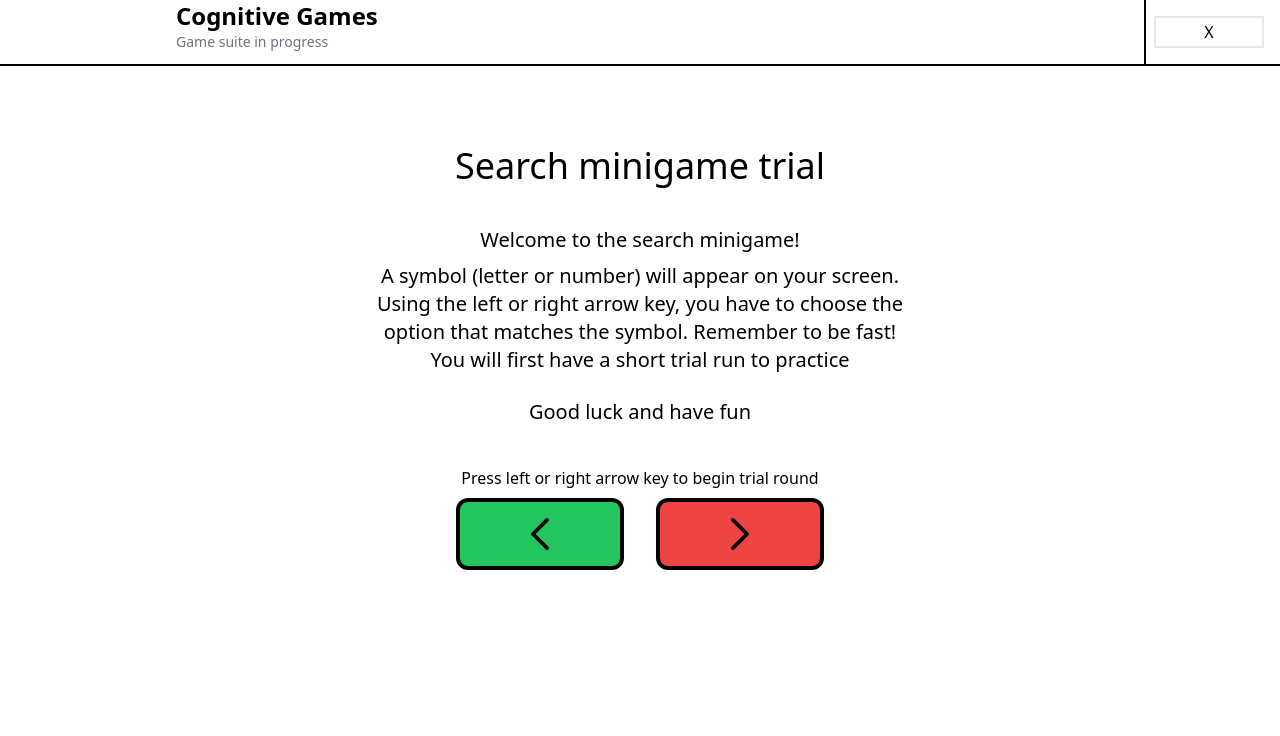
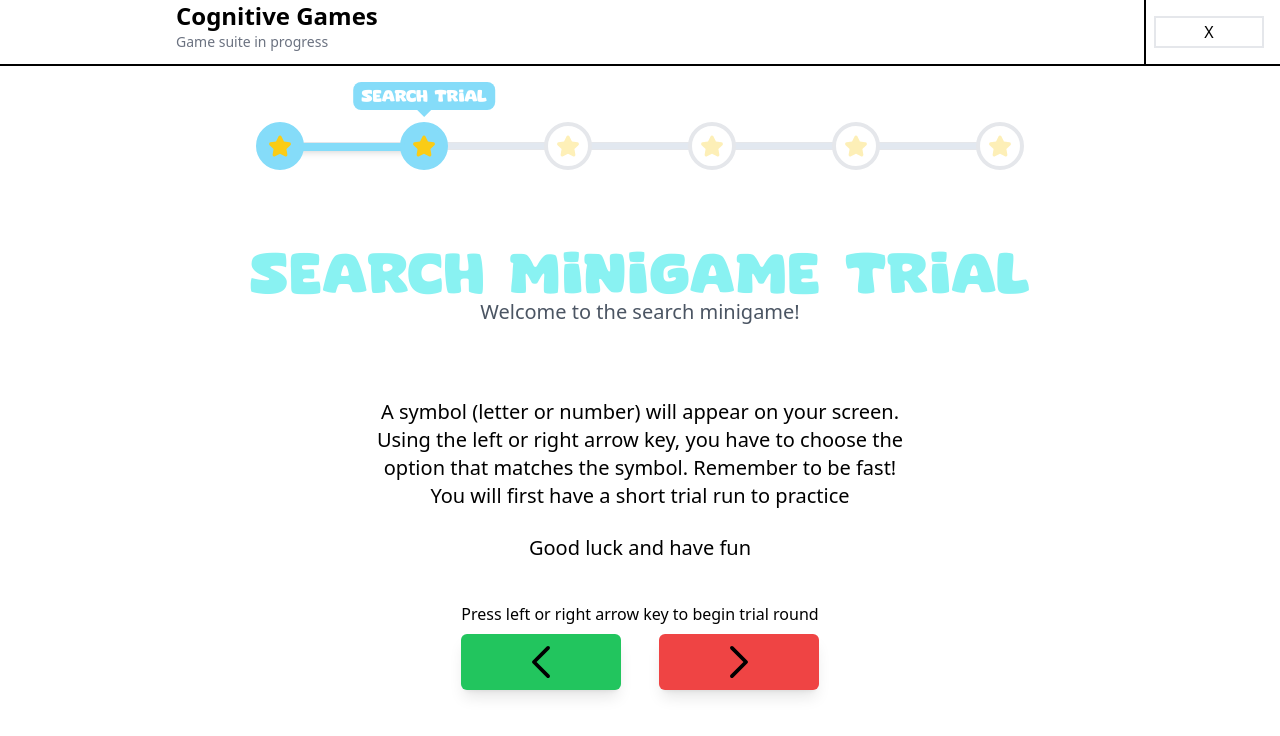
Before and after one commit to safinazbg/Panum-games, a Vue app: page /MentalSpeed in a window 1280 px wide. Both pictures are taken after a click on the button "Go to search game". Shown: the top 736 px of the page. Built offline with nearby package versions, Linux system fonts and the light colour scheme.

Commit message:
added progressbar to mental speed and updated UI for games

```diff
--- a/src/assets/main.css
+++ b/src/assets/main.css
@@ -2,16 +2,29 @@
 @tailwind components;
 @tailwind utilities;
 
+/** {*/
+/*    @apply font-custom*/
+/*}*/
+
+
+.gamifiedButtonMentalSpeedRed {
+    @apply px-5 select-none py-3 bg-red-500 w-40 flex justify-center rounded-md  shadow-lg  text-white transition-all duration-200 ease-in-out hover:opacity-80 active:transform active:scale-95
+}
+.gamifiedButtonMentalSpeedGreen {
+    @apply px-5 select-none py-3 flex justify-center bg-green-500 w-40 rounded-md  shadow-lg  text-white transition-all duration-200 ease-in-out hover:opacity-80 active:transform active:scale-95
+}
 
 .gamifiedButton {
-    @apply px-5 py-3 rounded-md  shadow-lg  text-white transition-all duration-200 ease-in-out bg-gradient-to-r from-blue-400 to-[#85DCF9]  hover:opacity-80 active:transform active:scale-95
+    @apply px-5 select-none py-3 rounded-md  shadow-lg  text-white transition-all duration-200 ease-in-out bg-gradient-to-r from-blue-400 to-[#85DCF9]  hover:opacity-80 active:transform active:scale-95
 }
 
 .gamifiedh1 {
-    -webkit-text-stroke-width: 1px;
-    -webkit-text-stroke-color: rgb(106,78,58,1);
-    @apply text-white font-custom lg:text-5xl text-3xl tracking-wide drop-shadow-[-3px_4px_0px_rgba(106,78,58,1)]
+
+    @apply text-[#89f2f2] font-custom lg:text-5xl text-3xl tracking-wide
 }
+/*-webkit-text-stroke-width: 1px;*/
+/*-webkit-text-stroke-color: rgb(106,78,58,1);*/
+/*drop-shadow-[-3px_4px_0px_rgba(106,78,58,1)]*/
 .gamifiedButtonDisabled{
     @apply px-5 py-3 rounded-md  shadow-lg font-semibold text-white transition-all duration-200 ease-in-out bg-gradient-to-r from-blue-400 to-[#85DCF9]  opacity-50 cursor-not-allowed
 }
--- a/src/components/LInfo.vue
+++ b/src/components/LInfo.vue
@@ -6,7 +6,7 @@
       <div class="text-center rounded-xl font-custom pb-12 text-5xl bg-opacity-50 text-[#89f2f2] ">
         <slot name="title"></slot>
       </div>
-      <div class="pb-8 text-lg text-md font-custom px-10">
+      <div class="pb-8 text-md font-custom px-10">
         <slot name="body"></slot>
       </div>
       <div class="flex gamifiedButton self-center w-fit justify-center text-xl font-custom">
--- a/src/components/declarativeKnowledge/Progressbar.vue
+++ b/src/components/declarativeKnowledge/Progressbar.vue
@@ -1,5 +1,5 @@
 <template>
-  <div class="h-20 flex items-center relative w-full justify-between max-w-3xl ">
+  <div class="h-20 flex items-center relative w-full font-custom justify-between max-w-3xl ">
     <!--        <div class="border-gray-500"></div>-->
     <!--        <div class="border-red-500"></div>-->
     <!--        <div class="border-blue-500"></div>-->
@@ -19,7 +19,7 @@
 
     <div class="  relative " v-for="(style, view) in viewStyles" :key="view">
       <div
-          class="absolute -top-10 before:absolute before:border-l-transparent before:border-r-transparent before:border-r-8 before:border-l-8 before:border-t-[8px] before:border-[#85dcf9] before:top-[95%] before:left-1/2 before:-translate-x-1/2  text-white p-1 px-2 rounded-lg bg-[#85dcf9] font-semibold left-1/2 translate-y-5 -translate-x-1/2 whitespace-nowrap opacity-0 duration-500 transition-all"
+          class="absolute -top-10 text-sm before:absolute before:border-l-transparent before:border-r-transparent before:border-r-8 before:border-l-8 before:border-t-[8px] before:border-[#85dcf9] before:top-[95%] before:left-1/2 before:-translate-x-1/2  text-white p-1 px-2 rounded-lg bg-[#85dcf9]  left-1/2 translate-y-5 -translate-x-1/2 whitespace-nowrap opacity-0 duration-500 transition-all"
           :class="[{'opacity-100 !translate-y-0': currentView === view}]">
         {{ view }}
         <div class=""></div>
--- a/src/components/declarativeKnowledge/QuestionAll.vue
+++ b/src/components/declarativeKnowledge/QuestionAll.vue
@@ -1,14 +1,14 @@
 <template>
   <div>
 <!--    <div v-if="!showFeedback">-->
-      <p class="text-3xl my-4 h-16 grid place-items-center">
+      <p class="text-2xl my-4 h-16 grid place-items-center">
         {{ question && question.text }}
       </p>
       <hr />
       <div class="grid grid-cols-2 gap-6 my-6">
       <div v-for="(option, index) in question && shuffledOptions()" :key="index" >
         <button
-          class="gamifiedButton w-full h-24 capitalize text-xl text-white"
+          class="gamifiedButton w-full h-24 leading-tight capitalize text-lg text-white"
           @click="checkOption(option)"
         >
           {{ option }}
--- a/src/components/workingMemory/IntroductionModal.vue
+++ b/src/components/workingMemory/IntroductionModal.vue
@@ -8,7 +8,6 @@
     <template #body>
       <div class="flex justify-center w-full text-center ">
         <ol class="  list-decimal	">
-<!--        <ol class="  	">-->
           <li class="pb-2"> Colorful squares will appear one at a time. Pay close attention.</li>
           <li class="pb-2"> You have to keep track of the last location of each color.</li>
           <li class="pb-2"> At the end, you will be asked where each color last appeared.</li>
--- a/src/components/workingMemory/WorkingMemoryGame.vue
+++ b/src/components/workingMemory/WorkingMemoryGame.vue
@@ -9,8 +9,8 @@
   <div class="" v-if="!gameStarted" :class="{ 'blur-xl': !tutorialStarted }">
     <TutorialGame @tutorialEnd="showGameModal"/>
   </div>
-  <div class="absolute inset-0 button h-fit" @click="showGameModal">Skip turorial</div>
-  <div class="absolute top-12 button bg-blue-500 h-fit" @click="endGame">Skip level4</div>
+<!--  <div class="absolute inset-0 button h-fit" @click="showGameModal">Skip turorial</div>-->
+<!--  <div class="absolute top-12 button bg-blue-500 h-fit" @click="endGame">Skip level4</div>-->
 
   <GameModal :show="isShowGameModal" @start="startGame"/>
   <div v-if="gameStarted" :class="{ 'blur-xl': isShowGameModal || isEndGame  }">
--- a/src/views/MentalSpeed.vue
+++ b/src/views/MentalSpeed.vue
@@ -10,15 +10,17 @@
 
   >
     <div
-        class="WelcomePage container mx-auto flex flex-col items-center !k1:mx-12 fadeInAnimation my-10
+        class="WelcomePage container mx-auto flex h-full justify-between flex-col items-center !k1:mx-12 fadeInAnimation my-10
         backdrop-blur-2xl backdrop-brightness-125
-      rounded-3xl "
+      rounded-3xl  "
     >
+      <Progressbar :current-view="adjustedCurrentView"  :progress="progress"
+                   :view-styles="viewStyles"/>
       <div
-          v-if="view === 'welcome'"
+          v-if="view === 'Welcome'"
           class="title flex flex-col justify-evenly items-center h-full">
-        <h1 class="text-4xl text-center py-16">
-          Welcome to the Mental speed game!
+        <h1 class="gamifiedh1 text-center py-16">
+          Mental speed game!
         </h1>
         <p class="text-center w-1/2 text-xl">
           You will play a <b>search minigame</b> and a <b>comparison minigame</b>.
@@ -28,11 +30,8 @@
 
         <img src="../assets/mental.png" height="150" width="150" class="my-8 "/>
 
-<!--        <p class="">
-          Click the button to go to the instructions for the first game.
-        </p>-->
         <button
-            class="button w-auto text-lg rounded-md my-10 ease-in-out duration-300"
+            class="gamifiedButton"
             @click="next"
         >
           Go to search game
@@ -41,13 +40,13 @@
       </div>
 
       <div
-          v-if="view === 'trial1Intro'"
+          v-if="view === 'Search TrialIntro'"
           class="introPage container mx-auto flex flex-col items-center fadeInAnimation"
       >
-        <h2 class="text-4xl text-center py-10">
+        <h2 class="gamifiedh1 pt-16">
           Search minigame trial
         </h2>
-        <p class="text-xl text-center mb-2">Welcome to the search minigame!</p>
+        <p class="text-xl text-center mb-2 text-gray-600 pb-16">Welcome to the search minigame!</p>
         <p class="text-xl text-center ">
           A symbol (letter or number) will appear on your screen.</p>
         <p class="text-xl text-center ">
@@ -65,13 +64,13 @@
           </p>
           <div class="flex justify-between gap-x-8 mb-14">
             <button
-                class="greenButton"
+                class="gamifiedButtonMentalSpeedGreen"
                 @click="next"
             >
               <chevronIcon class="w-8 rotate-180"/>
             </button>
             <button
-                class="redButton"
+                class="gamifiedButtonMentalSpeedRed"
                 @click="next"
             >
               <chevronIcon class="w-8"/>
@@ -79,7 +78,7 @@
           </div>
         </div>
       </div>
-      <div v-if="view === 'trial1'" class="GamePage SelectedTask taskBox">
+      <div v-if="view === 'Search Trial'" class="GamePage SelectedTask taskBox">
         <div class="flex flex-col items-center justify-center pt-12 pb-6">
           <h1 class="text-4xl mb-14">
             Question:  {{ currentTaskQuestion.index + 1 }}
@@ -94,14 +93,14 @@
                 }}</span>
             </p>
           </div>
-          <div class="buttons flex space-x-8 mt-14">
+          <div class="buttons flex space-x-8 justify-center mt-14">
             <div class="text-center">
               <p class="mb-4 text-xl font-medium">
                 {{ currentTaskQuestion.btnLeft }}
               </p>
               <button
                   @click="next('equals')"
-                  class="greenButton"
+                  class="gamifiedButtonMentalSpeedGreen"
               >
                 <chevronIcon class="w-8 rotate-180"/>
               </button>
@@ -115,7 +114,7 @@
 
               <button
                   @click="next('notEquals')"
-                  class="redButton "
+                  class="gamifiedButtonMentalSpeedRed "
               >
                 <chevronIcon class="w-8"/>
               </button>
@@ -127,10 +126,10 @@
         </div>
       </div>
       <div
-          v-if="view === 'game1Intro'"
+          v-if="view === 'SearchIntro'"
           class="introPage container mx-auto flex flex-col items-center fadeInAnimation"
       >
-        <h2 class="text-3xl font-semibold text-center py-10">
+        <h2 class="gamifiedh1 text-center py-10 ">
           Well done!        </h2>
         <p class="text-xl text-center mt-6">Now the real challenge will begin</p>
         <p class="text-xl text-center mt-6">Good luck and have fun</p>
@@ -139,15 +138,15 @@
           <p class="text-center mt-10 mb-2">
             Press left or right arrow key to begin
           </p>
-          <div class="flex space-x-8 mb-14">
+          <div class="flex space-x-8 justify-center mb-14">
             <button
-                class="greenButton"
+                class="gamifiedButtonMentalSpeedGreen"
                 @click="next"
             >
               <chevronIcon class="w-8 rotate-180"/>
             </button>
             <button
-                class="redButton"
+                class="gamifiedButtonMentalSpeedRed"
                 @click="next"
             >
               <chevronIcon class="w-8"/>
@@ -155,7 +154,7 @@
           </div>
         </div>
       </div>
-      <div v-if="view === 'game1'" class="GamePage SelectedTask taskBox">
+      <div v-if="view === 'Search'" class="GamePage SelectedTask taskBox">
         <div class="flex flex-col items-center justify-center pt-12 pb-6">
           <h1 class="text-4xl mb-14">
             Question:  {{ currentTaskQuestion.index - 1 }}
@@ -170,14 +169,14 @@
                 }}</span>
             </p>
           </div>
-          <div class="buttons flex space-x-8 my-14">
+          <div class="buttons justify-center flex space-x-8 my-14">
             <div class="text-center">
               <p class="mb-4 text-xl font-medium">
                 {{ currentTaskQuestion.btnLeft }}
               </p>
               <button
                   @click="next('equals')"
-                  class="greenButton"
+                  class="gamifiedButtonMentalSpeedGreen"
               >
                 <chevronIcon class="w-8 rotate-180"/>
               </button>
@@ -188,7 +187,7 @@
               </p>
               <button
                   @click="next('notEquals')"
-                  class="redButton"
+                  class="gamifiedButtonMentalSpeedRed"
               >
                 <chevronIcon class="w-8"/>
               </button>
@@ -197,10 +196,10 @@
         </div>
       </div>
       <div
-          v-if="view === 'trial2Intro'"
-          class="title flex flex-col justify-evenly items-center h-full py-12">
-        <h1 class="text-[min(10vw,3.75rem)] text-center">
-          Game 2 - Comparison task trial
+          v-if="view === 'Comparison TrialIntro'"
+          class="title flex flex-col justify-evenly items-center h-full ">
+        <h1 class=" gamifiedh1 text-center py-12">
+          Comparison task trial
         </h1>
         <p class="text-center w-1/2 text-lg">
           Now you will be shown a pair of 3 stimuli on the screen, which are again
@@ -213,23 +212,23 @@
           <p class="text-center mt-10 mb-2">
             Press left or right arrow key to continue
           </p>
-          <div class="flex space-x-8">
+          <div class="flex space-x-8 justify-center">
             <button
                 @click="next"
-                class="greenButton"
+                class="gamifiedButtonMentalSpeedGreen"
             >
               <chevronIcon class="w-8 rotate-180"/>
             </button>
             <button
                 @click="next"
-                class="redButton"
+                class="gamifiedButtonMentalSpeedRed"
             >
               <chevronIcon class="w-8"/>
             </button>
           </div>
         </div>
       </div>
-      <div v-if="view === 'trial2'" class="GamePage SelectedTask taskBox">
+      <div v-if="view === 'Comparison Trial'" class="GamePage SelectedTask taskBox">
         <div class="flex flex-col items-center justify-center pt-12 pb-6">
           <h1 class="text-4xl mb-14">
             Question:  {{ currentTaskQuestion.index - 11 }}
@@ -244,14 +243,14 @@
                 }}</span>
             </p>
           </div>
-          <div class="buttons flex space-x-8 mt-14">
+          <div class="buttons justify-center flex space-x-8 mt-14">
             <div class="text-center">
               <p class="mb-4 text-xl font-medium">
                 {{ currentTaskQuestion.btnLeft }}
               </p>
               <button
                   @click="next('different')"
-                  class="greenButton"
+                  class="gamifiedButtonMentalSpeedGreen"
               >
                 <chevronIcon class="w-8 rotate-180"/>
               </button>
@@ -262,7 +261,7 @@
               </p>
               <button
                   @click="next('same')"
-                  class="redButton"
+                  class="gamifiedButtonMentalSpeedRed"
               >
                 <chevronIcon class="w-8"/>
               </button>
@@ -274,9 +273,9 @@
         </div>
       </div>
       <div
-          v-if="view === 'game2Intro'"
+          v-if="view === 'ComparisonIntro'"
           class="title flex flex-col justify-evenly items-center h-full py-20 gap-6">
-        <h1 class="text-[min(10vw,3.75rem)] text-center">
+        <h1 class="gamifiedh1 text-center">
           Good Job!
         </h1>
         <p class="text-xl text-center mt-6">Now the real challenge will begin</p>
@@ -285,23 +284,23 @@
           <p class="text-center mt-10 mb-2">
             Press left or right arrow key to continue
           </p>
-          <div class="flex space-x-8">
+          <div class="flex space-x-8 justify-center">
             <button
                 @click="next"
-                class="greenButton"
+                class="gamifiedButtonMentalSpeedGreen"
             >
               <chevronIcon class="w-8 rotate-180"/>
             </button>
             <button
                 @click="next"
-                class="redButton"
+                class="gamifiedButtonMentalSpeedRed"
             >
               <chevronIcon class="w-8"/>
             </button>
           </div>
         </div>
       </div>
-      <div v-if="view === 'game2'" class="GamePage SelectedTask taskBox">
+      <div v-if="view === 'Comparison'" class="GamePage SelectedTask taskBox">
         <div class="flex flex-col items-center justify-center pt-12 pb-6">
           <h1 class="text-4xl mb-14">
             Question: {{ currentTaskQuestion.index - 3 }}
@@ -316,14 +315,14 @@
                 }}</span>
             </p>
           </div>
-          <div class="buttons flex space-x-8 my-14">
+          <div class="buttons justify-center flex space-x-8 my-14">
             <div class="text-center">
               <p class="mb-4 text-xl font-medium">
                 {{ currentTaskQuestion.btnLeft }}
               </p>
               <button
                   @click="next('different')"
-                  class="greenButton"
+                  class="gamifiedButtonMentalSpeedGreen"
               >
                 <chevronIcon class="w-8 rotate-180"/>
               </button>
@@ -334,7 +333,7 @@
               </p>
               <button
                   @click="next('same')"
-                  class="redButton"
+                  class="gamifiedButtonMentalSpeedRed"
               >
                 <chevronIcon class="w-8"/>
               </button>
@@ -344,16 +343,16 @@
       </div>
       <!-- Game End -->
       <div
-          v-if="view === 'gameCompleted'"
+          v-if="view === 'Feedback'"
           class="GameEnd container mx-auto flex flex-col items-center pt-12 pb-6 fadeInAnimation"
       >
         <div class="title flex flex-col justify-evenly items-center h-full py-20 ">
-          <h1 class="text-[min(10vw,3.75rem)] text-center flex">
+          <h1 class="gamifiedh1 text-center flex">
             Thank you for playing!
           </h1>
           <p class="text-3xl mx-4 my-12">You have completed the game. Well done!</p>
-          <p class="text-2xl font-semibold">Game 1: {{game1Evaluation.correctAnswers}} of 10 were correct!</p>
-          <p class="text-2xl font-semibold">Game 2: {{game2Evaluation.correctAnswers}} of 10 were correct!</p>
+          <p class="text-2xl font-semibold">Search minigame: {{SearchEvaluation.correctAnswers}} of 10 were correct!</p>
+          <p class="text-2xl font-semibold">Comparison minigame: {{ComparisonEvaluation.correctAnswers}} of 10 were correct!</p>
 
         </div>
       </div>
@@ -363,43 +362,78 @@
 
 <script>
 import mentalSpeed from "@/mentalSpeed.json";
-import {onMounted, reactive, ref, watch, watchEffect} from "vue";
+import {computed, onMounted, reactive, ref, watch, watchEffect} from "vue";
 
+import Progressbar from "@/components/declarativeKnowledge/Progressbar.vue";
 import chevronIcon from "@/components/Icons/chevronIcon.vue";
 import {launchConfetti} from "@/confettiJs/confetti";
 import PanumNavigation from "@/components/PanumNavigation.vue";
+import StarIcon from "@/components/declarativeKnowledge/icons/StarIcon.vue";
 
 export default {
-  components: {chevronIcon, PanumNavigation},
+  components: {chevronIcon, PanumNavigation, Progressbar},
   setup() {
     const game = ref(null);
     const task = reactive(mentalSpeed);
 
     const views = [
-      'welcome',
-      'trial1Intro',
-      'trial1',
-      'game1Intro',
-      'game1',
-      'trial2Intro',
-      'trial2',
-      'game2Intro',
-      'game2',
-      'gameCompleted'
+      'Welcome',
+      'Search TrialIntro',
+      'Search Trial',
+      'SearchIntro',
+      'Search',
+      'Comparison TrialIntro',
+      'Comparison Trial',
+      'ComparisonIntro',
+      'Comparison',
+      'Feedback'
     ]
-    const view = ref(views[0])
-    const game1Evaluation = ref({correctAnswers: 0})
-    const game2Evaluation = ref({correctAnswers: 0})
+
+    const currentView = ref(views[0])
+    const SearchEvaluation = ref({correctAnswers: 0})
+    const ComparisonEvaluation = ref({correctAnswers: 0})
     const isFalse = ref(false)
 
+    const adjustedCurrentView = computed(() => {
+      if (currentView.value.endsWith('Intro')) {
+        // If the current view is an intro, return the corresponding base view without the "Intro" suffix
+        return currentView.value.replace('Intro', '');
+      } else {
+        // If the current view is not an intro, return the current view as it is
+        return currentView.value;
+      }
+    });
     const loadNextTask = () => {
       currentTask.value++
       currentTaskQuestion.value = task[currentTask.value]
-      if (currentTask.value === 2) view.value = 'game1Intro'
-      if (currentTask.value === 12) view.value = 'trial2Intro'
-      if (currentTask.value === 14) view.value = 'game2Intro'
-      else if (currentTask.value === task.length ) view.value = 'gameCompleted'
+      if (currentTask.value === 2) currentView.value = 'SearchIntro'
+      if (currentTask.value === 12) currentView.value = 'Comparison TrialIntro'
+      if (currentTask.value === 14) currentView.value = 'ComparisonIntro'
+      else if (currentTask.value === task.length ) currentView.value = 'Feedback'
     }
+
+    const viewStyles = {
+      'Welcome': { color: 'gray-500', image: StarIcon },
+      'Search Trial': { color: 'red-500', image: StarIcon },
+      'Search': { color: 'blue-500', image: StarIcon },
+      'Comparison Trial': { color: 'yellow-500', image: StarIcon },
+      'Comparison': { color: 'blue-500', image: StarIcon },
+      'Feedback': { color: 'gray-500', image: StarIcon },
+    };
+
+    const progress = computed(() => {
+      const currentViewIndex = views.indexOf(currentView.value);
+      const completedViews = views.slice(0, currentViewIndex);
+      let completedProgress = 0;
+      for (const view of completedViews) {
+        const viewStyle = viewStyles[view];
+        if (viewStyle) {
+          completedProgress += 20;
+        }
+      }
+      const totalProgress = Math.min(completedProgress, 100);
+      return totalProgress;
+    });
 
     const onGame1Answer = answer => {
       answer = answer === 'left' ? 'equals' : 'notEquals'
@@ -410,10 +444,9 @@ export default {
       const answerIsCorrect = viewBox === btnLeft && answer === 'equals'
           || viewBox !== btnLeft && answer === 'notEquals'
 
-      if (answerIsCorrect) game1Evaluation.value.correctAnswers++
+      if (answerIsCorrect) SearchEvaluation.value.correctAnswers++
       loadNextTask()
     }
-
     const loadSameTask = () => {
       currentTaskQuestion.value = task[currentTask.value]
       isFalse.value = true;
@@ -430,19 +463,16 @@ export default {
       else if (answerIsCorrect) loadNextTask()
     }
 
-
-
     const onGame2Answer = answer => {
       answer = answer === 'left' ? 'same' : 'different'
       const question = currentTaskQuestion.value
 
       const {viewBox, viewBox2} = question
 
-      console.log(33.1, answer)
       const answerIsCorrect = viewBox === viewBox2 && answer === 'same'
           || viewBox !== viewBox2 && answer === 'different'
 
-      if (answerIsCorrect) game2Evaluation.value.correctAnswers++
+      if (answerIsCorrect) ComparisonEvaluation.value.correctAnswers++
       loadNextTask()
     }
     const onGame2TrialAnswer = answer => {
@@ -451,7 +481,6 @@ export default {
 
       const {viewBox, viewBox2} = question
 
-      console.log(33.1, answer)
       const answerIsCorrect = viewBox === viewBox2 && answer === 'same'
           || viewBox !== viewBox2 && answer === 'different'
 
@@ -459,14 +488,13 @@ export default {
       else if (answerIsCorrect) loadNextTask()
     }
     const next = answer => {
-      const currentIndex = views.indexOf(view.value || views[0])
+      const currentIndex = views.indexOf(currentView.value || views[0])
       if (currentIndex === views.length - 1) return
-      if (view.value === 'trial1') onGame1TrialAnswer(answer)
-      else if (view.value === 'game1') onGame1Answer(answer)
-      else if (view.value === 'trial2') onGame2TrialAnswer(answer)
-      else if (view.value === 'game2') onGame2Answer(answer)
-      else view.value = views[currentIndex + 1]
-      console.log(22, view.value, currentIndex)
+      if (currentView.value === 'Search Trial') onGame1TrialAnswer(answer)
+      else if (currentView.value === 'Search') onGame1Answer(answer)
+      else if (currentView.value === 'Comparison Trial') onGame2TrialAnswer(answer)
+      else if (currentView.value === 'Comparison') onGame2Answer(answer)
+      else currentView.value = views[currentIndex + 1]
     }
 
 
@@ -485,7 +513,7 @@ export default {
     onMounted(() => game.value.focus())
 
     watchEffect(() => {
-      if (view.value === 'gameCompleted') {
+      if (currentView.value === 'Feedback') {
         launchConfetti();
       }
     })
@@ -493,10 +521,13 @@ export default {
     return {
       currentTaskQuestion,
       game,
-      game1Evaluation,
-      game2Evaluation,
+      viewStyles,
+      progress,
+      SearchEvaluation,
+      ComparisonEvaluation,
       next,
-      view,
+      view: currentView,
+      adjustedCurrentView,
       isFalse,
     };
   },
@@ -532,21 +563,4 @@ export default {
   animation: slide-in 500ms;
   animation-fill-mode: backwards;
 }
-.button{
-  @apply
-   px-16 py-4 border-4 border-black rounded-xl duration-150 ease-linear
-}
-.redButton{
-  @apply
-  button
-  bg-red-500
-  hover:bg-red-600
-}
-.greenButton{
-  @apply
-  button
-  bg-green-500
-  hover:bg-green-600
-}
-
 </style>
--- a/src/views/SpeechRecognition.vue
+++ b/src/views/SpeechRecognition.vue
@@ -21,7 +21,7 @@
     </div>
     <div class="flex mt-10 items-center justify-center w-full">
       <button
-          class="px-10 py-7 bg-green-600 border-4 border-black bg-opacity-80 rounded-xl font-bold text-lg"
+          class="gamifiedButton"
           @click="startGame"
       >
         Start Game
--- a/src/views/WorkingMemory.vue
+++ b/src/views/WorkingMemory.vue
@@ -3,7 +3,7 @@
   <div class="flex justify-center items-center min-h-screen">
     <div class="flex flex-col gap-2 items-center">
 
-      <h2 class="text-5xl font-bold">Current Level: {{ level }}</h2>
+      <h2 class="text-5xl ">Current Level: {{ level }}</h2>
       <div class="flex gap-2 items-center pt-4">
         <h2>Current colors:</h2>
 
```
Also changed, not shown: src/components/declarativeKnowledge/DeclarativeKnowledge.vue (+5 -5 lines), src/components/workingMemory/MemoryGameGrid.vue (+10 -9 lines).
